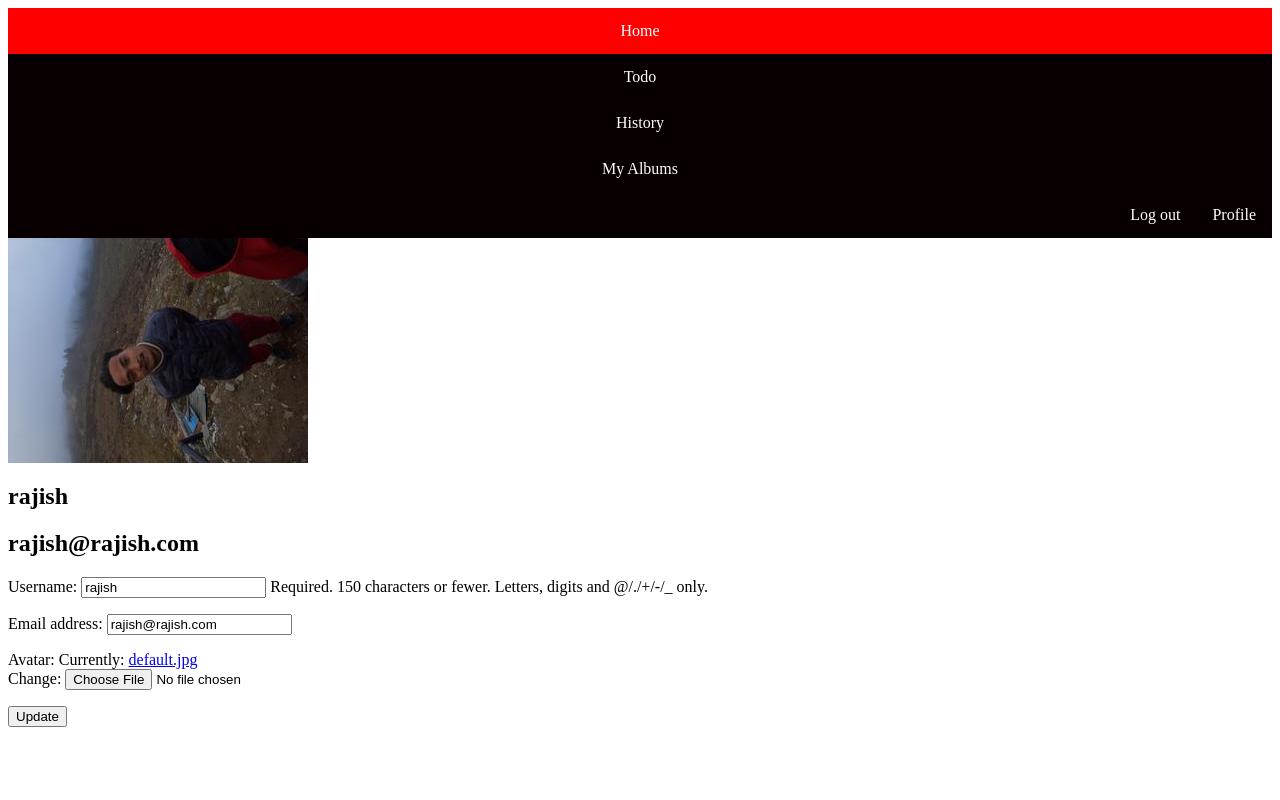
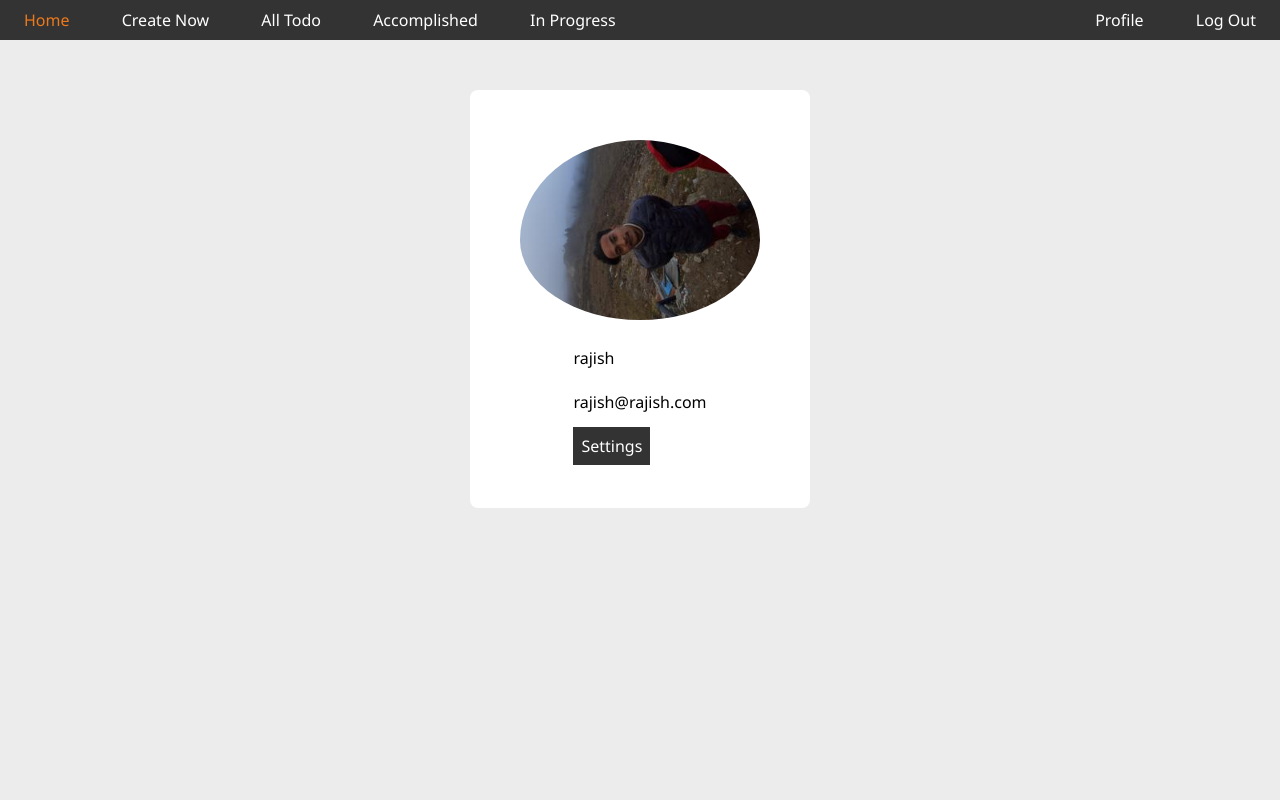
Before and after one commit to Rajish123/Todo_project, a Django app: page /profile in a window 1280 px wide. Run offline with Django 3.2, Linux system fonts and the light colour scheme; a user stored in the database is signed in; data comes from the database, SQL or seed files in the repository; both versions use the stored data as it was after the commit.

Commit message:
changes in frontend

```diff
--- a/Todo_list/models.py
+++ b/Todo_list/models.py
@@ -58,3 +58,5 @@ class Todo(models.Model):
 def pre_save_receiver(sender,instance,*args,**kwargs):
     if not instance.slug:
         instance.slug = unique_slug_generator(instance)
+
+pre_save.connect(pre_save_receiver, sender = Todo)
--- /dev/null
+++ b/Todo_list/static/css/style.css
@@ -0,0 +1,98 @@
+* {
+    margin: 0;
+    padding: 0;
+    box-sizing: border-box;
+}
+
+body {
+    font-family: 'Segoe UI', Tahoma, Geneva, Verdana, sans-serif;
+    line-height: 1.5rem;
+    background: rgb(236, 236, 236);
+}
+
+a {
+    text-decoration: none;
+    color: #333;
+}
+
+/* utiliy classes */
+.l-heading {
+    font-size: 50px;
+    line-height: 1.3;
+}
+
+.btn {
+    background: #333;
+    color: #fff;
+    padding: 0.5em;
+}
+
+.btn:hover {
+    color: rgb(236, 122, 28);
+}
+
+/* Navigation Bar */
+#navbar {
+    background: #333;
+    padding: 0.5rem 0;
+    position: sticky;
+}
+
+#navbar a {
+    color: #fff;
+    padding: 0 1.5rem;
+}
+
+#navbar a:hover,
+#navbar a.current {
+    color: rgb(236, 122, 28);
+}
+
+.flex-container {
+    display: flex;
+    justify-content: space-between;
+}
+
+/* Home Showcase */
+
+#home-showcase h1 {
+    display: flex;
+    justify-content: center;
+    align-items: center;
+    height: 94.9vh;
+    padding: 0 20px;
+    text-align: center;
+    color: #333;
+}
+
+/* Profile Showcase */
+.border-container {
+    display: flex;
+    flex-direction: column;
+    justify-content: center;
+    align-items: center;
+}
+
+.profile-container {
+    border: 1px solid #000;
+    border-style: none;
+    background: #fff;
+    border-radius: 8px;
+    display: flex;
+    flex-direction: column;
+    justify-content: center;
+    align-items: center;
+    padding: 50px;
+    margin: 50px 0;
+    width: fit-content;
+}
+
+.profile-container img {
+    border-radius: 50%;
+    height: 200px;
+    padding-bottom: 20px;
+}
+
+.profile-container p, a {
+    padding-bottom: 20px;
+}
--- a/Todo_list/templates/Todo_list/index.html
+++ b/Todo_list/templates/Todo_list/index.html
@@ -1,80 +1,52 @@
 {% load static %}
-</DOCTYPE html>
-<html>
+
+<!DOCTYPE html>
+<html lang="en">
 <head>
-        <style>
-            .img-container{
-                max-width: 100%;
-                display: block;
-                border: 0;
-                outline: 0;
-                background: black;
-                }
-            .img-container img{
-                height: 120px;
-                width: 600px;
-                padding: 10px 5px;
-            }
-            ul {
-                list-style-type: none;
-                margin: 0;
-                padding: 0;
-                overflow: hidden;
-                background-color: rgb(8, 0, 0);
-                }
-
-            li {
-            text-align: left;
-            }
-
-            li a {
-            display: block;
-            color: white;
-            text-align: center;
-            padding: 14px 16px;
-            text-decoration: none;
-            }
-
-            li a:hover:not(.active) {
-            background-color: red;
-            }
-
-            .active {
-            background-color: red;
-            }
-
-            {% comment %} .login{
-                float: right;
-            } {% endcomment %}
-        </style>
-        {% comment %} <link rel="stylesheet"  href="{% static 'blog/custom.css' %}"> {% endcomment %}
     {% if messages %}
         {% for message in messages %}
             {{message}}
         {% endfor%}
     {% endif %}
+    <meta charset="UTF-8">
+    <meta http-equiv="X-UA-Compatible" content="IE=edge">
+    <meta name="viewport" content="width=device-width, initial-scale=1.0">
+    <link rel="stylesheet" href="{% static 'css/style.css' %}">
+    <title>Home | Todo List</title>
 </head>
 <body>
-        {% comment %} <div class = "img-container">
-            <img src="{% static 'blog/images/base.jpg' %}">
+    <!-- Navigation Bar -->
+    <nav id="navbar">
+        <div class="flex-container">
+            {% if user.is_authenticated %}
+                <div>
+                    <a href="{% url 'home' %}" class="current">Home</a>
+                    <a href="{% url 'create-todo' %}">Create Now</a>
+                    <a href="{% url 'todo-list' %}">All Todo</a>
+                    <a href="{% url 'todo-accomplished' %}">Accomplished</a>
+                    <a href="{% url 'todo-inprogress' %}">In Progress</a>
+                </div>
+                <div>
+                    <a href="{% url 'profile' %}">Profile</a>
+                    <a href="{% url 'logout' %}">Log Out</a>
+                </div>
+            {% else %}
+                <div>
+                    <a href="{% url 'home' %}" class="current">Home</a>
+                </div>
+                <div>
+                    <a href = "{% url 'signup' %}">Register</a>
+                    <a href="{% url 'login' %}">Login</a>
+                </div>
+            {% endif %}
+        </div>
+    </nav>
 
-        </div> {% endcomment %}
-        <ul>
-            <li><a class = "active" href="">Home</a></li>
-            <li><a href="">Todo</a></li>
-            <li><a href="">History</a></li>
-            {% if user.is_authenticated %}
-                <li><a href = "">My Albums</a></li>
-                <li style = "float:right"><a href = "">Profile</a></li>
-                <li style = "float:right"><a href = "">Log out</a><li>
-            {% else %}
-                <li class = "login"><a href="">Login</a></li>
-                <li style="float:right"><a href="">Register</a></li>
-
-            {% endif %}
-
-        </ul>
-
+    <!-- Showcase -->
+    {% comment %} <div id="home-showcase">
+        <h1 class="l-heading"> Welcome, Organize Your tasks here and start doing it now.</h1>
+    </div>
+     {% endcomment %}
     {% block content %}
     {% endblock %}
 </body>
--- a/Todo_list/templates/Todo_list/listtodo.html
+++ b/Todo_list/templates/Todo_list/listtodo.html
@@ -13,7 +13,8 @@
     {% for todo in todo_list %}
         <div class = "todo_list">
             <div class = "todo_title">
-                <li>{{todo.title}}</li>
+                <li><a href = "{% url 'todo-detail' todo.slug %}">{{todo.title}}</a></li>
+                <li>{{todo.description}}</li>
             </div>
         </div>
     {% endfor %}
--- a/Todo_list/templates/Todo_list/profile.html
+++ b/Todo_list/templates/Todo_list/profile.html
@@ -4,17 +4,21 @@
 {% block content %}
 
     <div class = "profile_page">
-        <img class = "profile_pic" src = "{{user.profile.avatar.url}}" alt = "loading">
-        <h2>{{user.username}}</h2>
-        <h2>{{user.email}}</h2>
+        <section>
+            <div class="border-container">
+                <div class="profile-container">
+                    <div>
+                        <img src="{{user.profile.avatar.url}}" alt="user profile">
+                    </div>
+                    <div>
+                        <p>{{user.username}}</p>
+                        <p>{{user.email}}</p>
+                        <a href="{% url 'update_profile' %}" class="btn">Settings</a>
+                    </div>
+                </div>
+            </div>
+        </section>
+
     </div>
 
-    <div class = "update_pic">
-        <form method = "POST" action = "#" enctype = "multipart/form-data" id = "updateinfo">
-            {% csrf_token %}
-            {{userform.as_p}}
-            {{profileform.as_p}}
-            <button class = "button button1" type = "submit" form = "updateinfo" value = "Submit">Update</button>
-        </form>
-    </div>
 {% endblock %}
--- a/Todo_list/urls.py
+++ b/Todo_list/urls.py
@@ -9,12 +9,15 @@ urlpatterns = [
     path('login',auth_views.LoginView.as_view(template_name = 'Todo_list/login.html'),name = 'login'),
     path('logout',auth_views.LogoutView.as_view(),name='logout'),
     path('profile',views.Profile,name = 'profile'),
+    path('profile_settings', views.UpdateProfile, name = 'update_profile'),
     path('home',views.Index,name = 'home'),
     path('createtodo',views.CreateTodo,name='create-todo'),
     path('todo_detail/<slug:slug>/',views.TodoDetail,name = 'todo-detail'),
     path('update_todo/<slug:slug>/',views.UpdateTodo,name = 'todo-update'),
     path('list_todo',views.ListTodo,name = 'todo-list'),
     path('delete_todo/<slug:slug>/',views.DeleteTodo,name = 'delete-todo'),
+    path('accomplished',views.AccomplishedTodo,name = 'todo-accomplished'),
+    path('iinprogress', views.TodoInprogress,name = 'todo-inprogress'),
     path('log',views.TodoLog,name = 'log'),
 ]
 
--- a/Todo_list/views.py
+++ b/Todo_list/views.py
@@ -1,3 +1,5 @@
+from django.http import request
+from django.http.response import HttpResponse
 from django.shortcuts import render, redirect, get_object_or_404
 from .forms import *
 from django.contrib import messages
@@ -25,30 +27,32 @@ def Index(request):
 
 @login_required
 def Profile(request):
+    return render(request,'Todo_list/profile.html')
+
+@login_required
+def UpdateProfile(request):
     context = {}
     if request.method == "POST":
-        userform = UserUpdateForm(request.POST, instance=request.user)
-        profileform = ProfileUpdateForm(request.POST,request.FILES,instance = request.user.profile)
+        userform = UserUpdateForm(request.POST, instance = request.user)
+        profileform = ProfileUpdateForm(request.POST,request.FILES, instance = request.user.profile)
         if userform and profileform.is_valid():
             userform.save()
             profileform.save()
-            messages.success(request,"Profile updated successfully")
-            return redirect('home')
+            messages.success(request,"Updated Successful")
         else:
-            messages.error(request,"Not a valid form")
-            return redirect('home')
+            raise ValidationError("Not valid!")
     else:
         userform = UserUpdateForm(instance = request.user)
-        profileform = ProfileUpdateForm(instance = request.user.profile)
-    context['userform'] = userform
-    context['profileform'] = profileform
-    return render(request,'Todo_list/profile.html',context)
+        profileform = ProfileUpdateForm(request.POST, request.FILES,instance = request.user.profile)
+    context = {'userform':userform,'profileform':profileform}
+    return render(request,'Todo_list/settings.html',context)
+
 
 @login_required
 def CreateTodo(request):
     context = {}
     if request.method == "POST":
-        todoform = TodoForm(request.POST,instance=request.user.profile)
+        todoform = TodoForm(request.POST, instance = request.user.profile)
         if todoform.is_valid():
             todoform.save()
             messages.success(request,"Successfully Created.")
@@ -103,6 +107,22 @@ def DeleteTodo(request,slug):
     return redirect('todo-list')
 
 @login_required
+def AccomplishedTodo(request):
+    context = {}
+    profile = request.user.profile
+    todo_completed = profile.todo_set.filter(completed = "Accomplished")
+    context = {'todo_completed':todo_completed}
+    return  render(request,'Todo_list/accomplished_todo.html',context)
+
+@login_required
+def TodoInprogress(request):
+    context = {}
+    profile = request.user.profile
+    todo_inprogress = profile.todo_set.filter(completed = "Unaccomplished")
+    context['todo_inprogress'] = todo_inprogress
+    return render(request,'Todo_list/todo_inprogress.html',context)
+
+@login_required
 def TodoLog(request):
     context = {}
     profile = request.user.profile
@@ -114,3 +134,6 @@ def TodoLog(request):
     inprogress_todo_count = inprogress_todo.count()
     context = {'todo':all_todo_count, 'todo_completed':todo_completed_count, 'todo_inprogress':inprogress_todo_count}
     return render(request,'Todo_list/todo_log.html',context)
+
+
+# todo is not saved in database.
--- a/Todo_project/settings.py
+++ b/Todo_project/settings.py
@@ -125,6 +125,7 @@ USE_TZ = True
 # https://docs.djangoproject.com/en/3.2/howto/static-files/
 
 STATIC_URL = '/static/'
+STATIC_ROOT = os.path.join(BASE_DIR, 'static')
 
 MEDIA_ROOT = os.path.join(BASE_DIR,'media')
 
--- a/Todo_project/util.py
+++ b/Todo_project/util.py
@@ -10,6 +10,7 @@ def unique_slug_generator(instance,new_slug = None):
         slug = new_slug
     else:
         slug = slugify(instance.title)
+    # here Klass is set to actual model class that the instance comes from.
     Klass = instance.__class__
     # max_length = Klass._meta.get_field('slug').max_length
     # slug = slug[:max_length]
```
Also changed, not shown: Todo_list/templates/Todo_list/accomplished_todo.html (added, +9 -0 lines), Todo_list/templates/Todo_list/settings.html (added, +14 -0 lines), Todo_list/templates/Todo_list/todo_inprogress.html (added, +9 -0 lines), db.sqlite3. Lines whose indentation alone changed are shown as unchanged.
